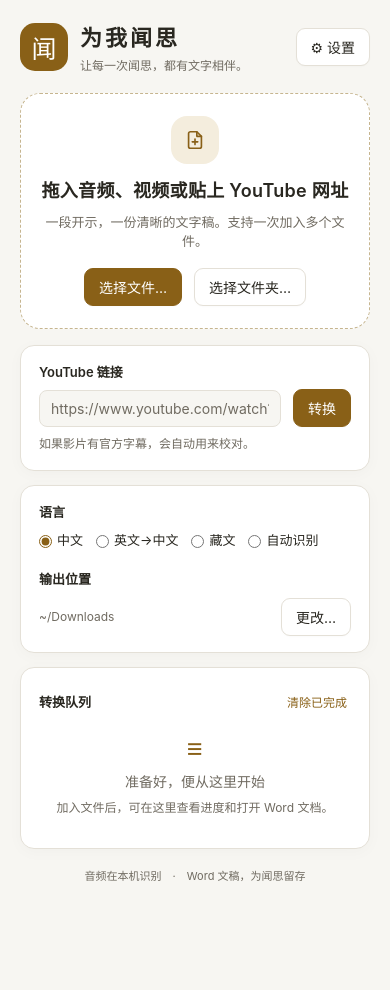
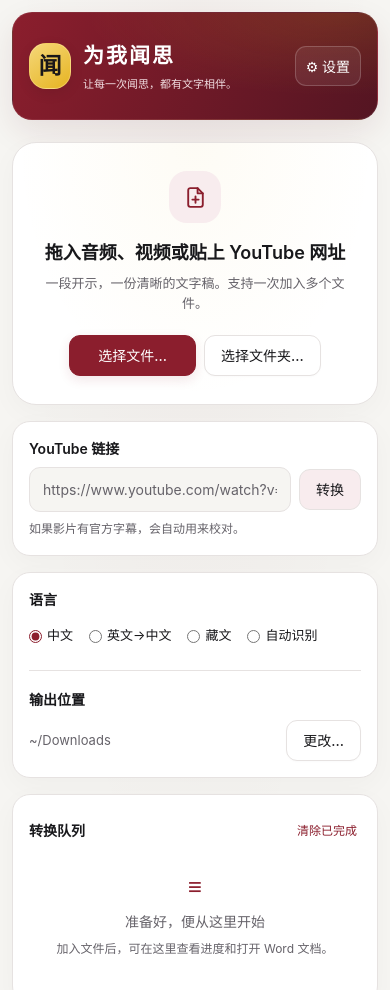
Before and after one commit to jimbo5168/speech2docx, a plain HTML site: page ui/index.html in a window 390 px wide. Shown: the top 990 px of the page. Before the commit the page ends 907 px from the top, so only its background shows below. Drawn offline with Linux system fonts and the light colour scheme.

Commit message:
Refresh UI with maroon and gold light and dark themes

```diff
--- a/ui/styles.css
+++ b/ui/styles.css
@@ -1,15 +1,15 @@
 :root {
   color-scheme:light dark;
-  --bg:#f7f6f2;
+  --bg:#f6f5f2;
   --card:#fff;
-  --ink:#292720;
-  --muted:#706b61;
-  --line:#e4e0d7;
-  --accent:#896017;
-  --accent-2:#704b10;
-  --tint:#f4eddd;
+  --ink:#18181b;
+  --muted:#66636a;
+  --line:#e6e2e1;
+  --accent:#8b1e2d;
+  --accent-2:#701523;
+  --tint:#f8ecee;
   --danger:#b13b33;
-  --shadow:0 3px 16px #302a1707;
+  --shadow:0 8px 28px #28121c08;
   font-family:-apple-system,BlinkMacSystemFont,"SF Pro Text","PingFang SC",sans-serif;
   font-size:14px
 }
@@ -475,14 +475,14 @@ textarea {
 }
 @media(prefers-color-scheme:dark) {
   :root {
-    --bg:#20211f;
-    --card:#292a27;
-    --ink:#eeece5;
-    --muted:#b0ada3;
-    --line:#41423b;
-    --accent:#d9b66f;
-    --accent-2:#e6c789;
-    --tint:#363227;
+    --bg:#121214;
+    --card:#1e1e22;
+    --ink:#faf7f2;
+    --muted:#b9b4bc;
+    --line:#38343c;
+    --accent:#efbd50;
+    --accent-2:#f6cf7a;
+    --tint:#34232b;
     --danger:#ff9b91;
     --shadow:0 3px 16px #0001
   }
@@ -541,3 +541,133 @@ progress {
 .has-jobs .drop-zone { padding:18px; }
 .has-jobs .drop-icon { display:none; }
 .has-jobs .drop-sub { margin:8px 0 12px; }
+
+/* V2 — maroon brand band, gold detail and quiet, elevated surfaces. */
+:root {
+  --gold:#e6b422;
+  --saffron:#e08a1e;
+  --hero:#8b1e2d;
+  --hero-end:#541522;
+}
+body {
+  background:radial-gradient(ellipse at 50% 0%,#8b1e2d08,transparent 65%),var(--bg);
+  -webkit-font-smoothing:antialiased;
+  line-height:1.5;
+}
+.app { max-width:1100px; padding:28px 32px 16px; }
+.hero {
+  min-height:118px;
+  padding:26px 28px;
+  margin-bottom:22px;
+  border:1px solid #ffffff12;
+  border-radius:24px;
+  color:#fff;
+  background:radial-gradient(ellipse at 90% 0%,#e6b42226,transparent 55%),linear-gradient(115deg,var(--hero),var(--hero-end));
+  box-shadow:0 12px 32px #54152218;
+}
+.brand { gap:16px; }
+.brand h1 { font-size:28px; font-weight:650; letter-spacing:2px; }
+.hero .hint { color:#f1dce0; font-size:13px; }
+.brand-mark,.welcome-mark {
+  font-family:inherit;
+  font-weight:600;
+  background:linear-gradient(145deg,#f5d778,var(--gold));
+  color:#191719;
+  border:1px solid #ffe9a466;
+  box-shadow:0 4px 14px #00000015;
+  border-radius:17px;
+  width:54px;
+  height:54px;
+}
+.hero .btn { color:#fff; background:#ffffff12; border-color:#ffffff30; box-shadow:none; }
+.hero .btn:hover { background:#ffffff24; }
+.drop-zone {
+  border:1px solid var(--line);
+  border-radius:24px;
+  padding:28px 20px;
+  box-shadow:var(--shadow);
+  background:radial-gradient(ellipse at 50% 0%,#e6b4220c,transparent 70%),var(--card);
+  transition:transform .2s,background .2s,border-color .2s,box-shadow .2s;
+}
+.drop-zone.dragover { transform:translateY(-3px); border-color:var(--accent); background:var(--tint); box-shadow:0 12px 36px #8b1e2d1c; }
+.drop-icon { width:52px; height:52px; border-radius:18px; margin-bottom:16px; }
+.drop-icon svg { width:25px; height:25px; }
+.drop-title { font-size:24px; font-weight:600; letter-spacing:0; }
+.drop-sub { margin:8px 0 22px; }
+.btn {
+  min-height:40px;
+  padding:9px 16px;
+  border-radius:11px;
+  font-weight:550;
+  transition:background .18s,box-shadow .18s,transform .18s,border-color .18s;
+}
+.btn:hover { transform:translateY(-1px); box-shadow:0 4px 12px #0000000a; }
+.btn:active { transform:translateY(0); }
+.btn.primary { box-shadow:0 4px 12px #8b1e2d1c; }
+.actions .primary { padding-inline:28px; }
+#btn-url { background:var(--tint); color:var(--ink); border-color:var(--line); box-shadow:none; }
+#btn-url:hover { border-color:var(--accent); }
+.card { border-radius:18px; padding:18px 20px; margin-bottom:16px; }
+.field-label { font-size:14px; }
+.url-card { grid-template-columns:100px 1fr; }
+.row input,#api-key,textarea { border-radius:11px; padding:11px 13px; transition:border-color .18s; }
+.split { grid-template-columns:1.45fr 1fr; gap:24px; }
+.radios { gap:12px 16px; }
+#lang-group label { padding-block:6px; }
+.split > div + div { border-left:1px solid var(--line); padding-left:24px; }
+.path { font-size:13px; }
+.queue-card { padding-bottom:8px; }
+.queue-head { padding-bottom:6px; }
+.queue li { padding:18px 4px; gap:10px 12px; }
+.q-name { font-size:15px; font-weight:600; }
+.q-status { border-radius:7px; background:var(--bg); padding:3px 9px; }
+.q-status.run { background:var(--tint); }
+.q-status.ok { background:var(--tint); }
+.q-status.fail { background:var(--bg); }
+.bar { height:6px; background:var(--line); }
+.bar span { background:linear-gradient(90deg,var(--saffron),var(--gold)); transition:width .45s ease; }
+progress { height:6px; }
+.empty { padding:18px 0 20px; }
+.empty-symbol { font-size:24px; line-height:1; margin-bottom:12px; }
+dialog { border-radius:24px; padding:28px; box-shadow:0 32px 100px #00000040; }
+dialog::backdrop { background:#100c144f; backdrop-filter:blur(10px); }
+.sheet-head { top:-28px; padding-bottom:22px; }
+h2 { font-size:25px; letter-spacing:-.5px; }
+.stack label,.welcome-options label { border-radius:13px; transition:background .18s,border-color .18s; }
+.stack label:hover,.welcome-options label:hover { border-color:var(--accent); }
+.advanced summary { padding:12px 2px; }
+footer { padding:6px 0; }
+.has-jobs .drop-zone { padding:20px; }
+.has-jobs .drop-title { font-size:20px; }
+@media(prefers-color-scheme:dark) {
+  :root { --hero:#781e30; --hero-end:#35131f; --shadow:0 10px 32px #00000020; }
+  body { background:radial-gradient(ellipse at 50% 0%,#8b1e2d22,transparent 65%),var(--bg); }
+  .hero { box-shadow:0 16px 40px #00000030; border-color:#b54e6133; }
+  .brand-mark,.welcome-mark { color:#191719; }
+  .btn.primary { color:#171519; box-shadow:0 4px 16px #00000020; }
+  .drop-zone { border-color:var(--line); }
+  .q-status.run { color:#f7cb74; }
+}
+@media(max-width:760px) {
+  .app { padding:18px; }
+  .hero { padding:22px; min-height:108px; border-radius:20px; }
+  .brand h1 { font-size:24px; }
+  .brand { gap:12px; }
+  .drop-title { font-size:20px; }
+  .split { grid-template-columns:1fr; gap:18px; }
+  .split > div + div { border-left:0; border-top:1px solid var(--line); padding:18px 0 0; }
+  .url-card { grid-template-columns:1fr; }
+}
+@media(max-width:480px) {
+  .app { padding:12px; }
+  .hero { padding:18px 16px; }
+  .brand-mark { width:42px; height:46px; font-size:23px; }
+  .brand h1 { font-size:21px; }
+  .hero .hint { font-size:11px; }
+  .hero .btn { padding:8px 10px; }
+  .card { padding:16px; }
+  .drop-title { font-size:18px; }
+  .row { gap:8px; }
+  .stack { grid-template-columns:1fr; }
+  #welcome-dialog { width:calc(100% - 24px); padding:24px; }
+}
```
